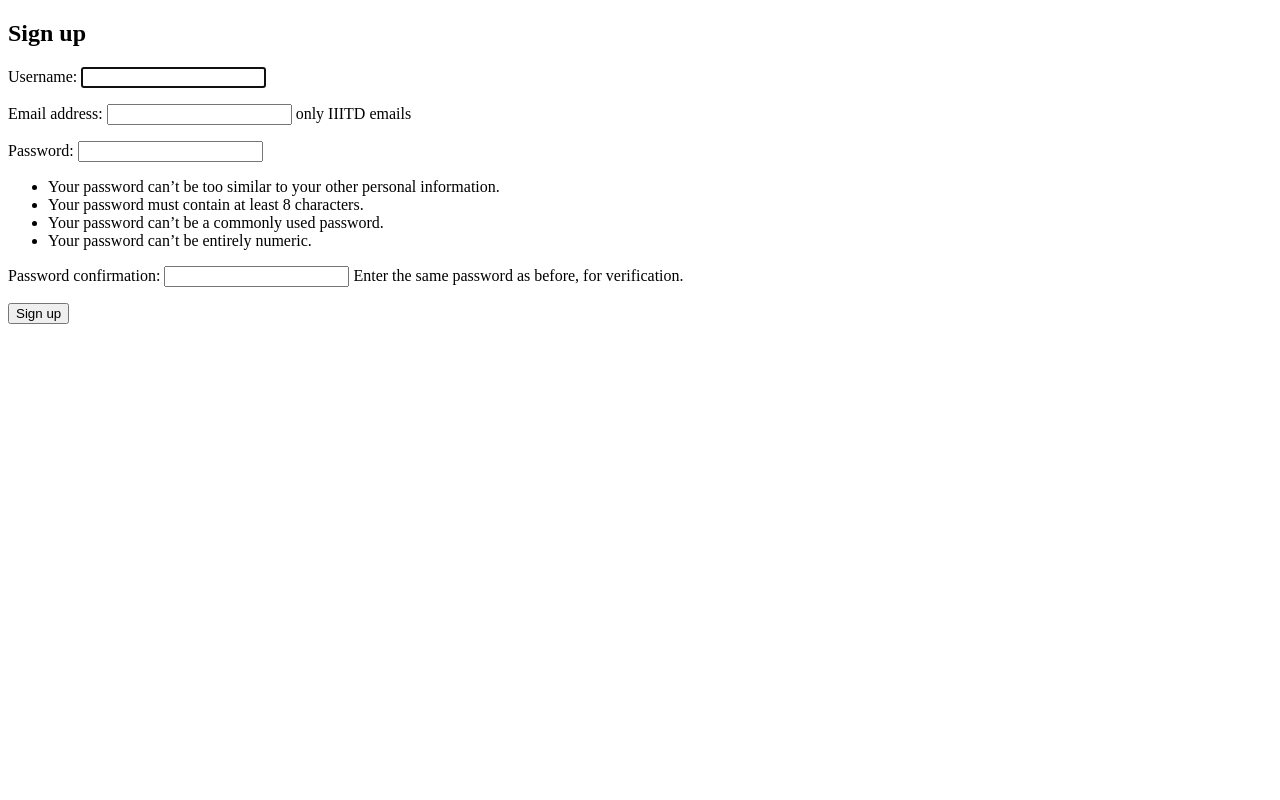
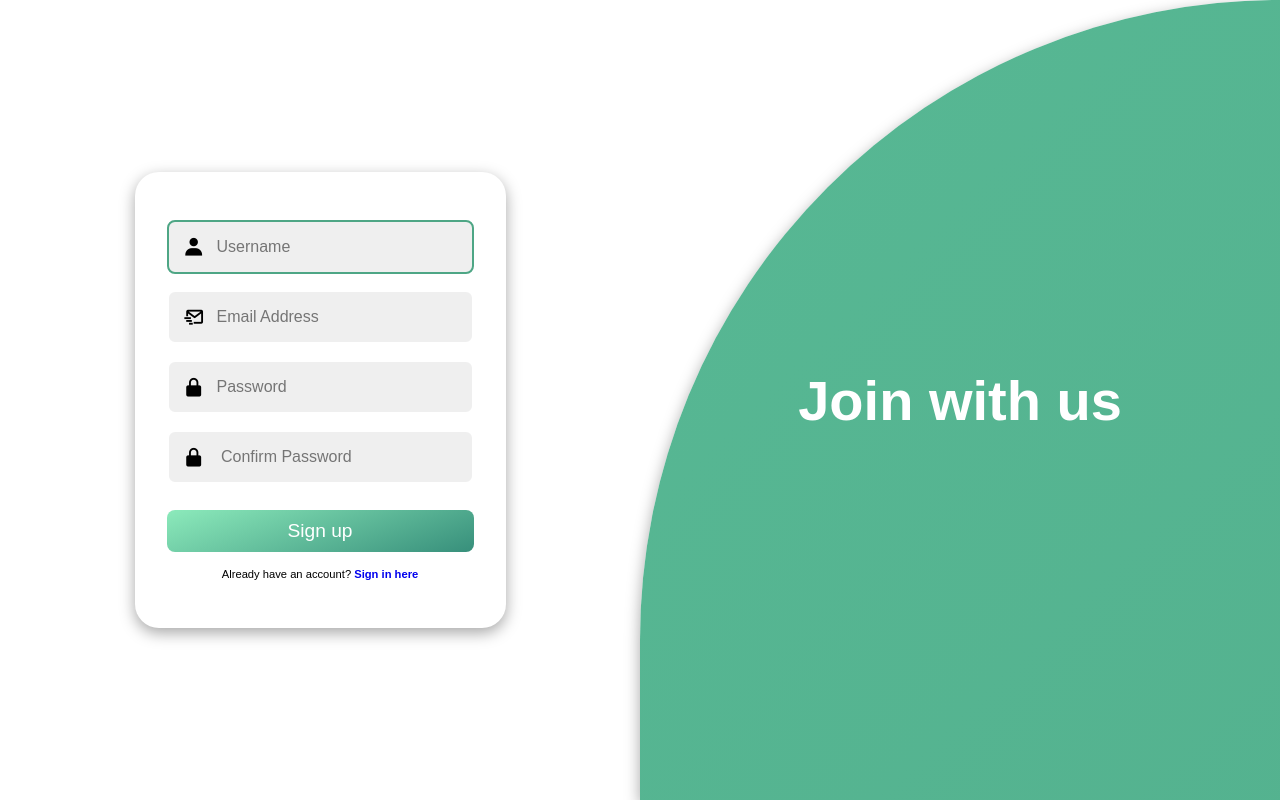
Before and after one commit to Findcoding/iiitdrive, a Django app: page /signup in a window 1280 px wide. Run offline with Django 3.2, Linux system fonts and the light colour scheme; some libraries are stand-ins or nearby versions.

Commit message:
Django signup page added

```diff
--- /dev/null
+++ b/static/css/signup.css
@@ -0,0 +1,380 @@
+:root {
+    --primary-color: #4EA685;
+    --secondary-color: #57B894;
+    --black: #000000;
+    --white: #ffffff;
+    --gray: #efefef;
+    --gray-2: #757575;
+
+    --facebook-color: #4267B2;
+    --google-color: #DB4437;
+    --twitter-color: #1DA1F2;
+    --insta-color: #E1306C;
+}
+
+@import url('https://fonts.googleapis.com/css2?family=Poppins:wght@200;300;400;500;600&display=swap');
+
+* {
+    font-family: 'Poppins', sans-serif;
+    margin: 0;
+    padding: 0;
+    box-sizing: border-box;
+}
+
+html,
+body {
+    height: 100vh;
+    overflow: hidden;
+}
+
+.container {
+    position: relative;
+    min-height: 100vh;
+    overflow: hidden;
+}
+
+.row {
+    display: flex;
+    flex-wrap: wrap;
+    height: 100vh;
+}
+
+.col {
+    width: 50%;
+}
+
+.align-items-center {
+    display: flex;
+    align-items: center;
+    justify-content: center;
+    text-align: center;
+}
+
+.form-wrapper {
+    width: 100%;
+    max-width: 40rem;
+}
+
+.form-wrapper1 {
+    width: 100%;
+    max-width: 28rem;
+}
+
+.form {
+    padding: 2rem;
+    background-color: var(--white);
+    border-radius: 1.5rem;
+    width: 100%;
+    box-shadow: rgba(0, 0, 0, 0.35) 0px 5px 15px;
+    transform: scale(0);
+    transition: .5s ease-in-out;
+    transition-delay: 1s;
+}
+
+.input-group {
+    position: relative;
+    width: 100%;
+    margin: 1rem 0;
+}
+
+.input-group i {
+    position: absolute;
+    top: 50%;
+    left: 1rem;
+    transform: translateY(-50%);
+    font-size: 1.4rem;
+    /* color: var(--gray-2); */
+}
+
+.input-group input {
+    width: 100%;
+    padding: 1rem 3rem;
+    font-size: 1rem;
+    background-color: var(--gray);
+    border-radius: .5rem;
+    border: 0.125rem solid var(--white);
+    outline: none;
+}
+
+.input-group input:focus {
+    border: 0.125rem solid var(--primary-color);
+}
+
+.form button {
+    cursor: pointer;
+    width: 100%;
+    padding: .6rem 0;
+    border-radius: .5rem;
+    border: none;
+    /* background-color: var(--primary-color); */
+    background-image: linear-gradient(160deg, #8ceabb 0%, #378f7b 100%) !important;
+    color: var(--white);
+    font-size: 1.2rem;
+    outline: none;
+}
+
+.form p {
+    margin: 1rem 0;
+    font-size: .7rem;
+}
+
+.pointer:hover {
+    color: #339a74;
+}
+
+ul.errorlist {
+	list-style-type: circle;
+	/* list-style-type: none; */
+	margin: 0;
+	padding: 0;
+	color: red;
+	font-size: 10px;
+	/* display: flex; */
+	justify-content: center;
+	text-align: left !important;
+	align-items: left !important;
+}
+
+.flex-col {
+    flex-direction: column;
+}
+
+.social-list {
+    margin: 2rem 0;
+    padding: 1rem;
+    border-radius: 1.5rem;
+    width: 100%;
+    box-shadow: rgba(0, 0, 0, 0.35) 0px 5px 15px;
+    transform: scale(0);
+    transition: .5s ease-in-out;
+    transition-delay: 1.2s;
+}
+
+.social-list>div {
+    color: var(--white);
+    margin: 0 .5rem;
+    padding: .7rem;
+    cursor: pointer;
+    border-radius: .5rem;
+    cursor: pointer;
+    transform: scale(0);
+    transition: .5s ease-in-out;
+}
+
+.social-list>div:nth-child(1) {
+    transition-delay: 1.4s;
+}
+
+.social-list>div:nth-child(2) {
+    transition-delay: 1.6s;
+}
+
+.social-list>div:nth-child(3) {
+    transition-delay: 1.8s;
+}
+
+.social-list>div:nth-child(4) {
+    transition-delay: 2s;
+}
+
+.social-list>div>i {
+    font-size: 1.5rem;
+    transition: .4s ease-in-out;
+}
+
+.social-list>div:hover i {
+    transform: scale(1.5);
+}
+
+.facebook-bg {
+    background-color: var(--facebook-color);
+}
+
+.google-bg {
+    background-color: var(--google-color);
+}
+
+.twitter-bg {
+    background-color: var(--twitter-color);
+}
+
+.insta-bg {
+    background-color: var(--insta-color);
+}
+
+.pointer {
+    cursor: pointer;
+}
+
+.container.sign-in .form.sign-in,
+.container.sign-in .social-list.sign-in,
+.container.sign-in .social-list.sign-in>div,
+.container.sign-up .form.sign-up,
+.container.sign-up .social-list.sign-up,
+.container.sign-up .social-list.sign-up>div {
+    transform: scale(1);
+}
+
+.content-row {
+    position: absolute;
+    top: 0;
+    left: 0;
+    pointer-events: none;
+    z-index: 6;
+    width: 100%;
+}
+
+.text {
+    margin: 4rem;
+    color: var(--white);
+}
+
+.text h2 {
+    font-size: 3.5rem;
+    font-weight: 800;
+    margin: 2rem 0;
+    transition: 1s ease-in-out;
+}
+
+.text p {
+    font-weight: 600;
+    transition: 1s ease-in-out;
+    transition-delay: .2s;
+}
+
+.img img {
+    width: 30vw;
+    transition: 1s ease-in-out;
+    transition-delay: .4s;
+}
+
+.text.sign-in h2,
+.text.sign-in p,
+.img.sign-in img {
+    transform: translateX(-250%);
+}
+
+.text.sign-up h2,
+.text.sign-up p,
+.img.sign-up img {
+    transform: translateX(250%);
+}
+
+.container.sign-in .text.sign-in h2,
+.container.sign-in .text.sign-in p,
+.container.sign-in .img.sign-in img,
+.container.sign-up .text.sign-up h2,
+.container.sign-up .text.sign-up p,
+.container.sign-up .img.sign-up img {
+    transform: translateX(0);
+}
+
+/* BACKGROUND */
+
+.container::before {
+    content: "";
+    position: absolute;
+    top: 0;
+    right: 0;
+    height: 100vh;
+    width: 300vw;
+    transform: translate(35%, 0);
+    background-image: linear-gradient(-45deg, var(--primary-color) 0%, var(--secondary-color) 100%);
+    transition: 1s ease-in-out;
+    z-index: 6;
+    box-shadow: rgba(0, 0, 0, 0.35) 0px 5px 15px;
+    border-bottom-right-radius: max(50vw, 50vh);
+    border-top-left-radius: max(50vw, 50vh);
+}
+
+.container.sign-in::before {
+    transform: translate(0, 0);
+    right: 50%;
+}
+
+.container.sign-up::before {
+    transform: translate(100%, 0);
+    right: 50%;
+}
+
+/* RESPONSIVE */
+
+@media only screen and (max-width: 425px) {
+
+    .container::before,
+    .container.sign-in::before,
+    .container.sign-up::before {
+        height: 100vh;
+        border-bottom-right-radius: 0;
+        border-top-left-radius: 0;
+        z-index: 0;
+        transform: none;
+        right: 0;
+    }
+
+    /* .container.sign-in .col.sign-up {
+        transform: translateY(100%);
+    } */
+
+    .container.sign-in .col.sign-in,
+    .container.sign-up .col.sign-up {
+        transform: translateY(0);
+    }
+
+    .content-row {
+        align-items: flex-start !important;
+    }
+
+    .content-row .col {
+        transform: translateY(0);
+        background-color: unset;
+    }
+
+    .col {
+        width: 100%;
+        position: absolute;
+        padding: 2rem;
+        background-color: var(--white);
+        border-top-left-radius: 2rem;
+        border-top-right-radius: 2rem;
+        transform: translateY(100%);
+        transition: 1s ease-in-out;
+    }
+
+    .row {
+        align-items: flex-end;
+        justify-content: flex-end;
+    }
+
+    .form,
+    .social-list {
+        box-shadow: none;
+        margin: 0;
+        padding: 0;
+    }
+
+    .text {
+        margin: 0;
+    }
+
+    .text p {
+        display: none;
+    }
+
+    .text h2 {
+        margin: .5rem;
+        font-size: 2rem;
+    }
+}
+
+
+#eye {
+    top: 50%;
+    float: right !important;
+    transform: translateY(-160%) !important;
+    position: relative !important;
+    left: -1rem !important;
+    font-size: 1.4rem !important;
+    color: var(--gray-2) !important;
+
+}
--- /dev/null
+++ b/static/js/signup.js
@@ -0,0 +1,25 @@
+let container = document.getElementById('container1')
+
+toggle = () => {
+	container.classList.toggle('sign-in');
+	container.classList.toggle('sign-up');
+}
+
+
+setTimeout(() => {
+	container.classList.add('sign-up');
+}, 200)
+
+
+function Validate() {
+    var password = document.getElementById("psw").value;
+    var confirmPassword = document.getElementById("confirm_psw").value;
+    if (password != confirmPassword) {
+        alert("Password do not match.");
+        return false;
+    }
+    var sign_up = document.getElementById("sign_up");
+    alert("Account successfully created.");
+    sign_up.type = "submit"
+    return true;
+}
--- a/templates/registration/signup.html
+++ b/templates/registration/signup.html
@@ -1,10 +1,117 @@
 {% extends 'base.html' %}
+{% load static %}
+{% load widget_tweaks %}
+
+
+
+<head>
+    {% block linkfile %}
+    <title>Sign Up</title>
+    <meta charset="UTF-8">
+    <meta name="viewport" content="width=device-width, initial-scale=1">
+    <link href="https://fonts.googleapis.com/css?family=Titillium+Web:400,300,600" rel="stylesheet" type="text/css" />
+    <link rel="stylesheet" href="https://use.fontawesome.com/releases/v5.15.1/css/all.css"
+        integrity="sha384-vp86vTRFVJgpjF9jiIGPEEqYqlDwgyBgEF109VFjmqGmIY/Y4HV4d3Gp2irVfcrp" crossorigin="anonymous">
+    <link rel="stylesheet" href="https://cdnjs.cloudflare.com/ajax/libs/font-awesome/4.7.0/css/font-awesome.min.css">
+
+    <link rel="stylesheet" type="text/css" href="{% static 'css/signup.css' %}" />
+
+    <script src="https://code.jquery.com/jquery-3.5.1.min.js"></script>
+    <link href='https://unpkg.com/boxicons@2.1.4/css/boxicons.min.css' rel='stylesheet'>
+
+    {% endblock %}
+</head>
+
+
+
 
 {% block content %}
-	<h2>Sign up</h2>
-	<form method = "post">
-		{% csrf_token %}
-		{{ form.as_p }}
-		<button type = "submit">Sign up</button>
-	</form>
+
+	<div id="container1" class="container">
+
+        <div class="row">
+            <div class="col align-items-center flex-col sign-up">
+                <div class="form-wrapper1 align-items-center">
+                    <form method='post'>
+                        {% csrf_token %}
+                        <div class="form sign-up">
+
+							{% load widget_tweaks %}
+
+							<div class="form-group input-group">
+							   <i class='bx bxs-user'></i>
+							   {% render_field form.username type="text" class="form-control" id="id_username" placeholder="Username" autocapitalize="none" maxlength="30" %}
+							</div>
+							{{ form.username.errors }}
+
+							<div class="form-group input-group">
+								<i class='bx bx-mail-send'></i>
+								{% render_field form.email type="email" class="form-control" id="id_email" placeholder="Email Address" maxlength="50" autocomplete="on" %}
+							</div>
+							{{ form.email.errors }}
+
+							<div class="form-group input-group">
+								<i class='bx bxs-lock-alt'></i>
+								{% render_field form.password1 type="password" class="form-control" id="id_password1" placeholder="Password" autocomplete="new-password" %}
+							</div>
+							{{ form.password1.errors }}
+
+							<div class="form-group input-group">
+								<i class='bx bxs-lock-alt'></i>
+								{% render_field form.password2 type="password" class="form-control" id="id_password2" placeholder=" Confirm Password" autocomplete="new-password" %}
+							</div>
+							{{ form.password2.errors }}
+
+                            <button type="submit" style="margin-top: 10px;"> Sign up </button>
+
+                            <p>
+                                <span> Already have an account? </span>
+                                <a href="{% url 'login' %}" style="text-decoration: none;"><b onclick="toggle()" class="pointer"> Sign in here </b></a>
+                            </p>
+
+							<p>
+								<span>
+									<b> {{ form.non_field_errors }} </b>
+								</span>
+							</p>
+
+                        </div>
+                    </form>
+
+                </div>
+
+            </div>
+
+
+            <div class="col align-items-center flex-col sign-in">
+                <div class="form-wrapper align-items-center"></div>
+                <div class="form-wrapper"></div>
+            </div>
+
+        </div>
+
+        <div class="row content-row">
+            <div class="col align-items-center flex-col">
+                <div class="text sign-in">
+                    <h2> Welcome </h2>
+                </div>
+
+                <div class="img sign-in"></div>
+            </div>
+
+            <div class="col align-items-center flex-col">
+                <div class="img sign-up"></div>
+                <div class="text sign-up">
+                    <h2> Join with us </h2>
+                </div>
+            </div>
+
+        </div>
+
+
+
+    </div>
+
+    <script type="text/javascript" src="{% static 'js/signup.js' %}"></script>
+
 {% endblock %}
```
